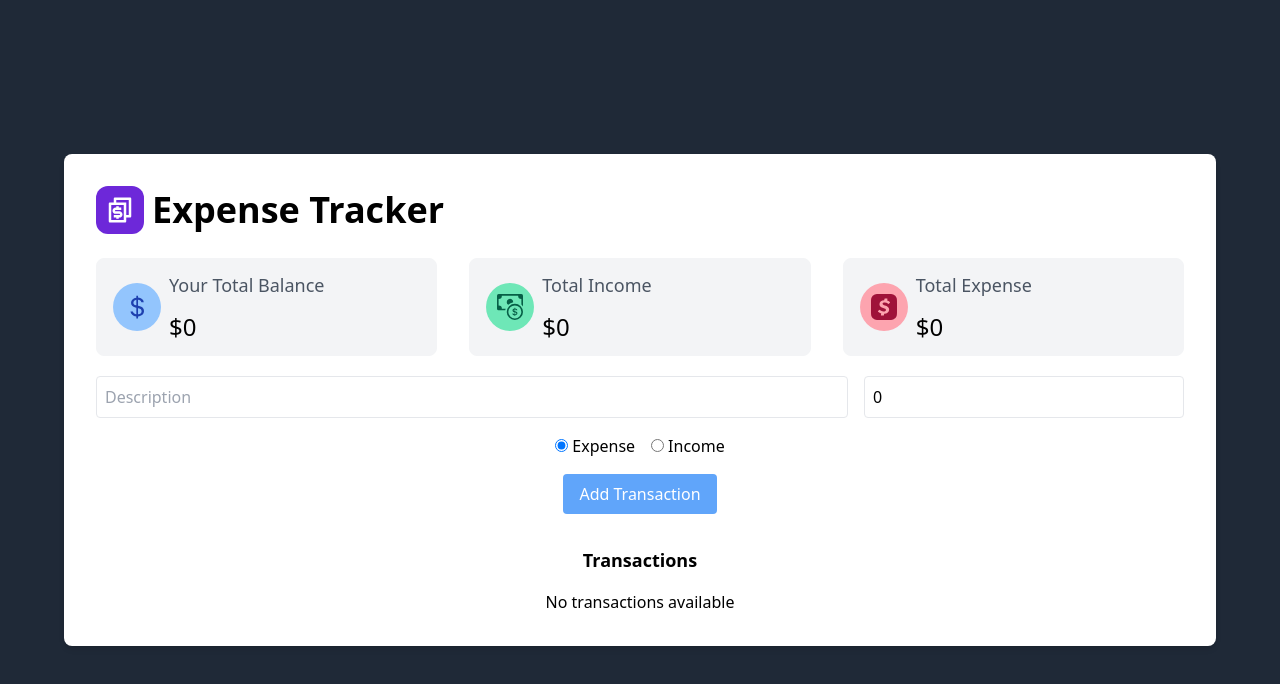
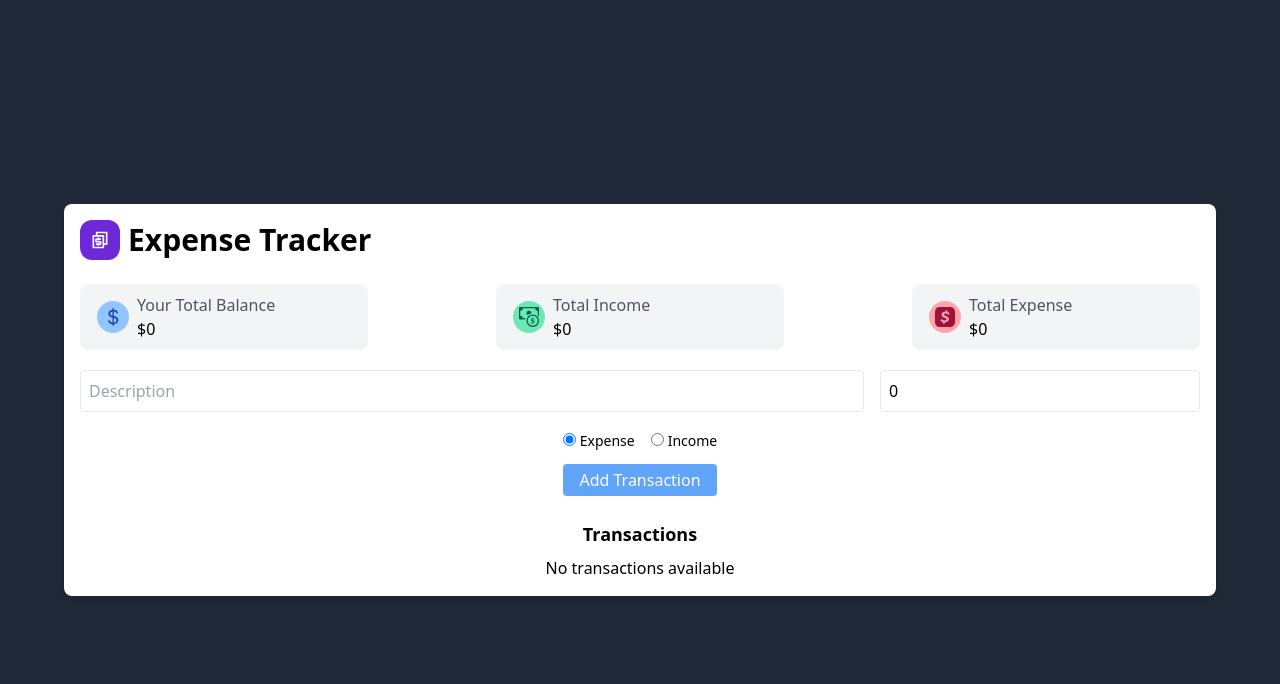
Before and after one commit to ayushig05/BudgetBuddy, a React (Create React App) app: page /tracker in a window 1280 px wide. Shown: the top 684 px of the page. Built offline with nearby package versions, Linux system fonts and the light colour scheme; the HTML template or start-up script is replaced by a standard one.

Commit message:
final commit

```diff
--- a/src/components/pages/tracker.js
+++ b/src/components/pages/tracker.js
@@ -27,17 +27,17 @@ const Tracker = () => {
     {
       label: "Your Total Balance",
       amount: balance >= 0 ? `$${balance}` : `-$${balance * -1}`,
-      icon: <BsCurrencyDollar size={26} />,
+      icon: <BsCurrencyDollar size={20} />,
     },
     {
       label: "Total Income",
       amount: `$${income}`,
-      icon: <BsCashCoin size={26} />,
+      icon: <BsCashCoin size={20} />,
     },
     {
       label: "Total Expense",
       amount: `$${expenses}`,
-      icon: <SiCashapp size={26} />,
+      icon: <SiCashapp size={20} />,
     },
   ];
 
@@ -48,9 +48,8 @@ const Tracker = () => {
   ];
 
   useEffect(() => {
-    const authData = JSON.parse(localStorage.getItem("auth"));
-    console.log("Local Storage Auth Data:", authData);
-  }, []);
+    console.log("Fetched Transactions:", transactions);
+  }, [transactions]);
 
   const handleSubmit = (e) => {
     e.preventDefault();
@@ -75,14 +74,14 @@ const Tracker = () => {
   };
 
   return (
-    <div className="flex justify-center items-center min-h-screen bg-gray-800 py-10">
-      <div className="w-full max-w-6xl min-h-full bg-white p-8 rounded-lg shadow-md">
+    <div className="flex justify-center items-center min-h-screen bg-gray-800">
+      <div className="w-full max-w-6xl min-h-full bg-white p-4 rounded-lg shadow-md">
         <div className="flex justify-between items-center mb-6">
           <div className="flex items-center gap-2 cursor-pointer">
-            <div className="w-10 h-10 md:w-12 md:h-12 flex items-center justify-center bg-violet-700 rounded-xl">
-              <RiCurrencyLine className="text-white text-3xl w-20 hover:animate-spin" />
+            <div className="w-8 h-8 md:w-10 md:h-10 flex items-center justify-center bg-violet-700 rounded-xl">
+              <RiCurrencyLine className="text-white text-xl w-14 hover:animate-spin" />
             </div>
-            <h1 className="text-4xl font-bold text-black">Expense Tracker</h1>
+            <h1 className="text-3xl font-bold text-black">Expense Tracker</h1>
           </div>
           {profilePhoto && (
             <div className="flex justify-center gap-2">
@@ -92,12 +91,12 @@ const Tracker = () => {
                 className="w-10 md:w-12 h-10 md:h-12 rounded-full object-cover cursor-pointer"
               />
               <div className="block cursor-pointer">
-                <p className="text-lg font-medium text-black">{name}</p>
-                <span className="text-sm text-gray-700">{email}</span>
+                <p className="text-base font-medium text-black">{name}</p>
+                <span className="text-xs text-gray-700">{email}</span>
               </div>
               <button
                 onClick={handleSignOut}
-                className="mt-4 bg-red-500 text-white px-4 py-2 rounded"
+                className="mt-3 bg-red-500 text-white px-2 py-1 rounded"
               >
                 Sign Out
               </button>
@@ -108,19 +107,19 @@ const Tracker = () => {
           {data.map((item, index) => (
             <div
               key={index + item.label}
-              className="w-full 2xl:min-w-60 h-16 flex items-center justify-between gap-5 px-4 py-12 rounded-lg bg-gray-100 border border-gray-100 0"
+              className="w-72 2xl:min-w-60 h-16 flex items-center justify-between gap-5 px-4 py-8 rounded-lg bg-gray-100 border border-gray-100 0"
             >
               <div className="flex items-center gap-2">
                 <div
-                  className={`w-12 h-12 flex items-center justify-center rounded-full ${ICON_STYLES[index]}`}
+                  className={`w-8 h-8 flex items-center justify-center rounded-full ${ICON_STYLES[index]}`}
                 >
                   {item.icon}
                 </div>
-                <div className="space-y-3">
-                  <span className="text-gray-600  text-base md:text-lg">
+                <div>
+                  <span className="text-gray-600 text-base md:text-base">
                     {item.label}
                   </span>
-                  <p className="text-2xl 2xl:text-3xl font-medium text-black ">
+                  <p className="text-base 2xl:text-2xl font-medium text-black ">
                     {item.amount}
                   </p>
                 </div>
@@ -150,7 +149,7 @@ const Tracker = () => {
               className="w-80 p-2 border rounded"
             />
           </div>
-          <div className="flex mb-4">
+          <div className="flex mb-1">
             <div className="mr-4">
               <input
                 type="radio"
@@ -160,7 +159,7 @@ const Tracker = () => {
                 onChange={(e) => setTransactionType(e.target.value)}
                 className="mr-1 cursor-pointer"
               />
-              <label htmlFor="expense" className="cursor-pointer">
+              <label htmlFor="expense" className="cursor-pointer text-sm">
                 Expense
               </label>
             </div>
@@ -171,23 +170,23 @@ const Tracker = () => {
                 value="income"
                 checked={transactionType === "income"}
                 onChange={(e) => setTransactionType(e.target.value)}
-                className="mr-1 cursor-pointer"
+                className="mr-1 cursor-pointer mt-1"
               />
-              <label htmlFor="income" className="cursor-pointer">
+              <label htmlFor="income" className="cursor-pointer text-sm">
                 Income
               </label>
             </div>
           </div>
           <button
-            className="bg-blue-400 text-white px-4 py-2 rounded"
+            className="bg-blue-400 text-white text-base mt-2 px-4 py-1 rounded"
             type="submit"
           >
             Add Transaction
           </button>
         </form>
-        <div className="mt-8">
+        <div>
           <h3 className="text-lg font-semibold text-center">Transactions</h3>
-          <ul className="mt-4">
+          <ul className="mt-2">
             {transactions.length > 0 ? (
               transactions.map((transaction) => {
                 const { description, transactionAmount, transactionType, id } =
```
